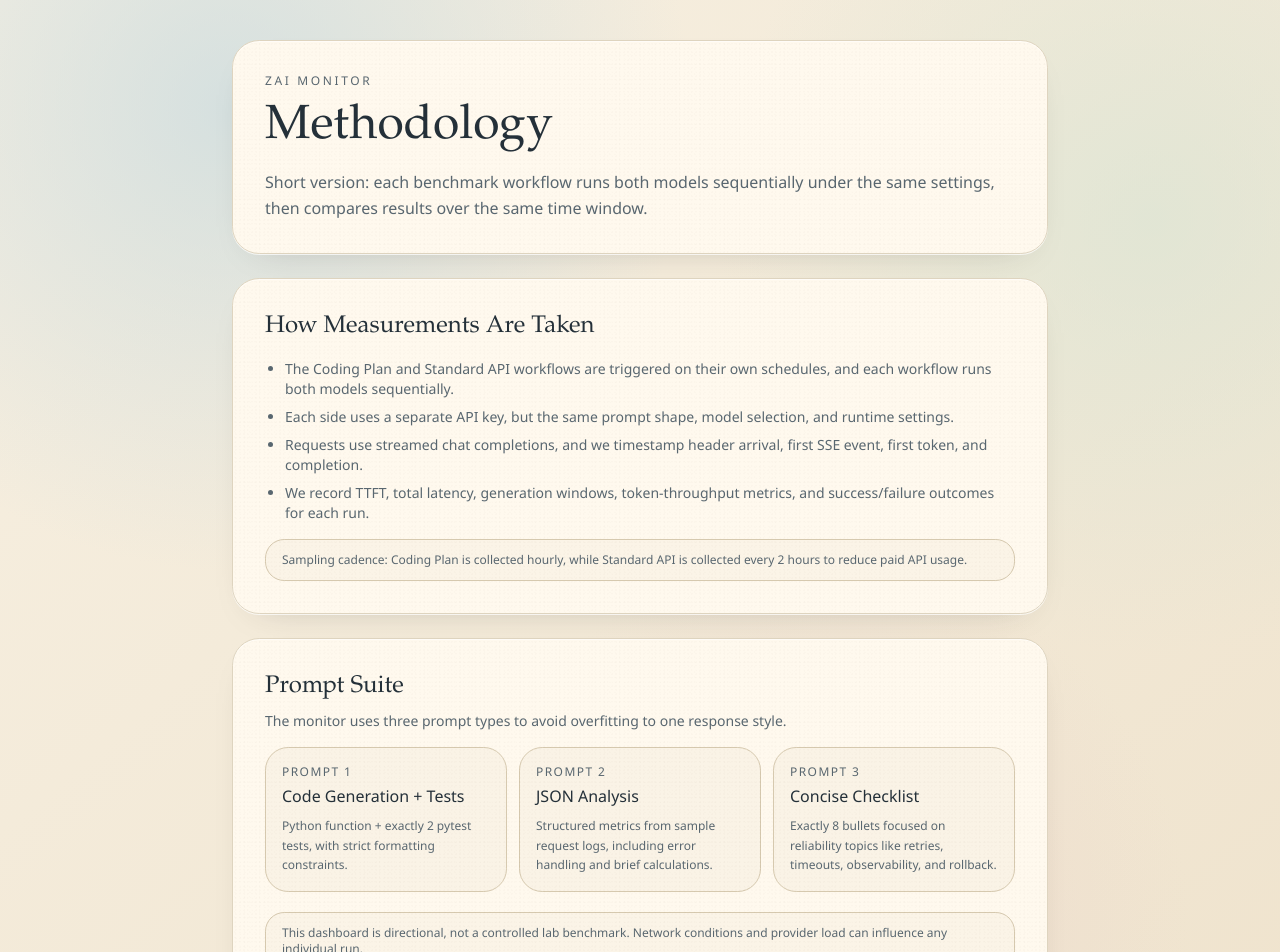
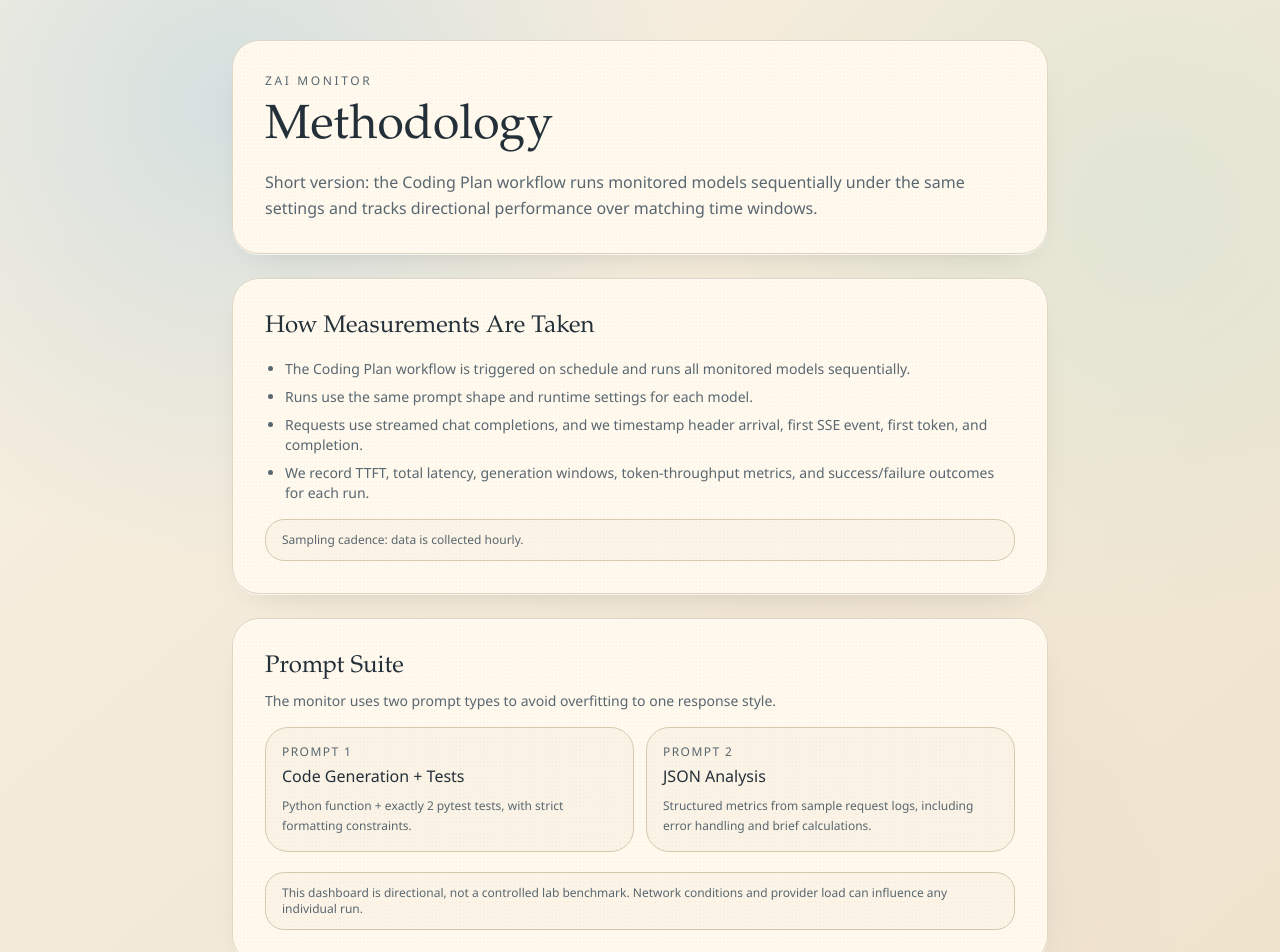
Before and after one commit to 1029135136/zaimonitor, a Next.js app in the folder dashboard/: page /methodology in a window 1280 px wide. Shown: the top 952 px of the page. Built offline with nearby package versions, Linux system fonts and the light colour scheme.

Commit message:
updated script to use 2 prompts and updated methodology page

```diff
--- a/dashboard/app/methodology/page.tsx
+++ b/dashboard/app/methodology/page.tsx
@@ -11,8 +11,8 @@
           Methodology
         </h1>
         <p className="mt-3 text-sm leading-relaxed text-[color:var(--muted-foreground)] md:text-base">
-          Short version: each benchmark workflow runs both models sequentially under the same settings, then compares
-          results over the same time window.
+          Short version: the Coding Plan workflow runs monitored models sequentially under the same settings and tracks
+          directional performance over matching time windows.
         </p>
       </header>
 
@@ -20,11 +20,10 @@
         <h2 className="font-display text-2xl text-[color:var(--card-foreground)]">How Measurements Are Taken</h2>
         <ul className="mt-4 list-disc space-y-2 pl-5 text-sm text-[color:var(--muted-foreground)]">
           <li>
-            The Coding Plan and Standard API workflows are triggered on their own schedules, and each workflow runs
-            both models sequentially.
+            The Coding Plan workflow is triggered on schedule and runs all monitored models sequentially.
           </li>
           <li>
-            Each side uses a separate API key, but the same prompt shape, model selection, and runtime settings.
+            Runs use the same prompt shape and runtime settings for each model.
           </li>
           <li>
             Requests use streamed chat completions, and we timestamp header arrival, first SSE event, first token, and
@@ -36,17 +35,16 @@
           </li>
         </ul>
         <p className="mt-4 rounded-xl border border-[color:var(--border)] bg-[color:var(--paper)]/55 px-4 py-3 text-xs text-[color:var(--muted-foreground)]">
-          Sampling cadence: Coding Plan is collected hourly, while Standard API is collected every 2 hours to reduce
-          paid API usage.
+          Sampling cadence: data is collected hourly.
         </p>
       </section>
 
       <section className="paper-panel paper-noise fade-up fade-up-delay-2 rounded-3xl p-6 md:p-8">
         <h2 className="font-display text-2xl text-[color:var(--card-foreground)]">Prompt Suite</h2>
         <p className="mt-2 text-sm text-[color:var(--muted-foreground)]">
-          The monitor uses three prompt types to avoid overfitting to one response style.
+          The monitor uses two prompt types to avoid overfitting to one response style.
         </p>
-        <div className="mt-4 grid gap-3 md:grid-cols-3">
+        <div className="mt-4 grid gap-3 md:grid-cols-2">
           <article className="rounded-2xl border border-[color:var(--border)] bg-[color:var(--paper)]/60 p-4">
             <p className="text-xs font-medium tracking-[0.12em] text-[color:var(--muted-foreground)] uppercase">Prompt 1</p>
             <h3 className="mt-1 text-base text-[color:var(--card-foreground)]">Code Generation + Tests</h3>
@@ -59,13 +57,6 @@
             <h3 className="mt-1 text-base text-[color:var(--card-foreground)]">JSON Analysis</h3>
             <p className="mt-2 text-xs leading-relaxed text-[color:var(--muted-foreground)]">
               Structured metrics from sample request logs, including error handling and brief calculations.
-            </p>
-          </article>
-          <article className="rounded-2xl border border-[color:var(--border)] bg-[color:var(--paper)]/60 p-4">
-            <p className="text-xs font-medium tracking-[0.12em] text-[color:var(--muted-foreground)] uppercase">Prompt 3</p>
-            <h3 className="mt-1 text-base text-[color:var(--card-foreground)]">Concise Checklist</h3>
-            <p className="mt-2 text-xs leading-relaxed text-[color:var(--muted-foreground)]">
-              Exactly 8 bullets focused on reliability topics like retries, timeouts, observability, and rollback.
             </p>
           </article>
         </div>
```
Also changed, not shown: 1 other file (tests, documents, lock files or other folders).
